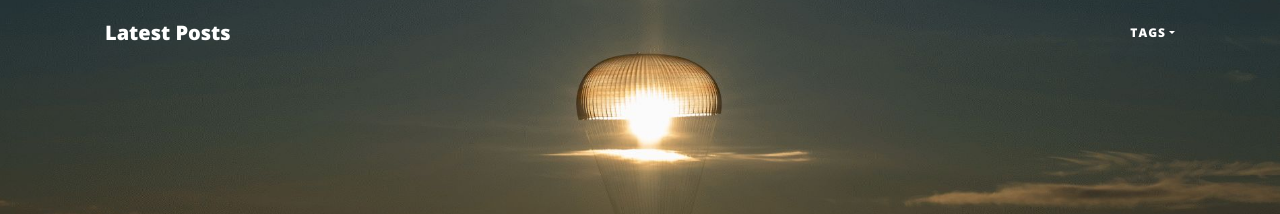
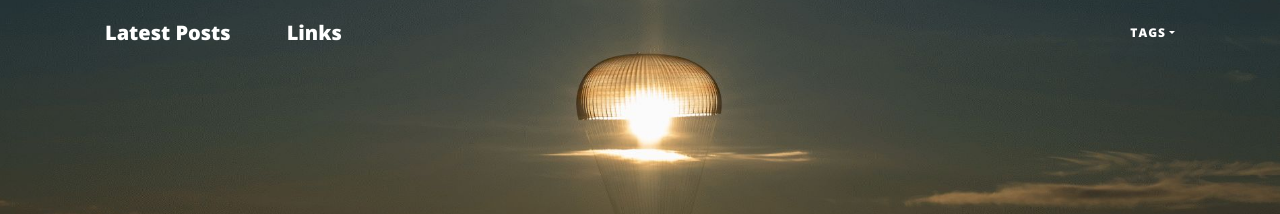
Before and after one commit to paxdev/paxdev.github.io, a Jekyll site: the page built from index.html, in a window 1280 px wide and 900 px high. Shown: the top 214 px of the window. Built offline with Jekyll 4.4.1, drawn with Linux system fonts in a browser that asks for light colours.

Commit message:
Update nav.html

```diff
--- a/_includes/nav.html
+++ b/_includes/nav.html
@@ -1,6 +1,7 @@
         <nav class="navbar navbar-expand-lg navbar-light fixed-top" id="mainNav">
             <div class="container">
                 <a class="navbar-brand" href="/">Latest Posts</a>
+                <a class="navbar-brand" href="/links">Links</a>
                 <button class="navbar-toggler navbar-toggler-right" type="button" data-toggle="collapse" data-target="#navbarResponsive" aria-controls="navbarResponsive" aria-expanded="false" aria-label="Toggle navigation">
                     Menu
                     <i class="fa fa-bars"></i>
```
